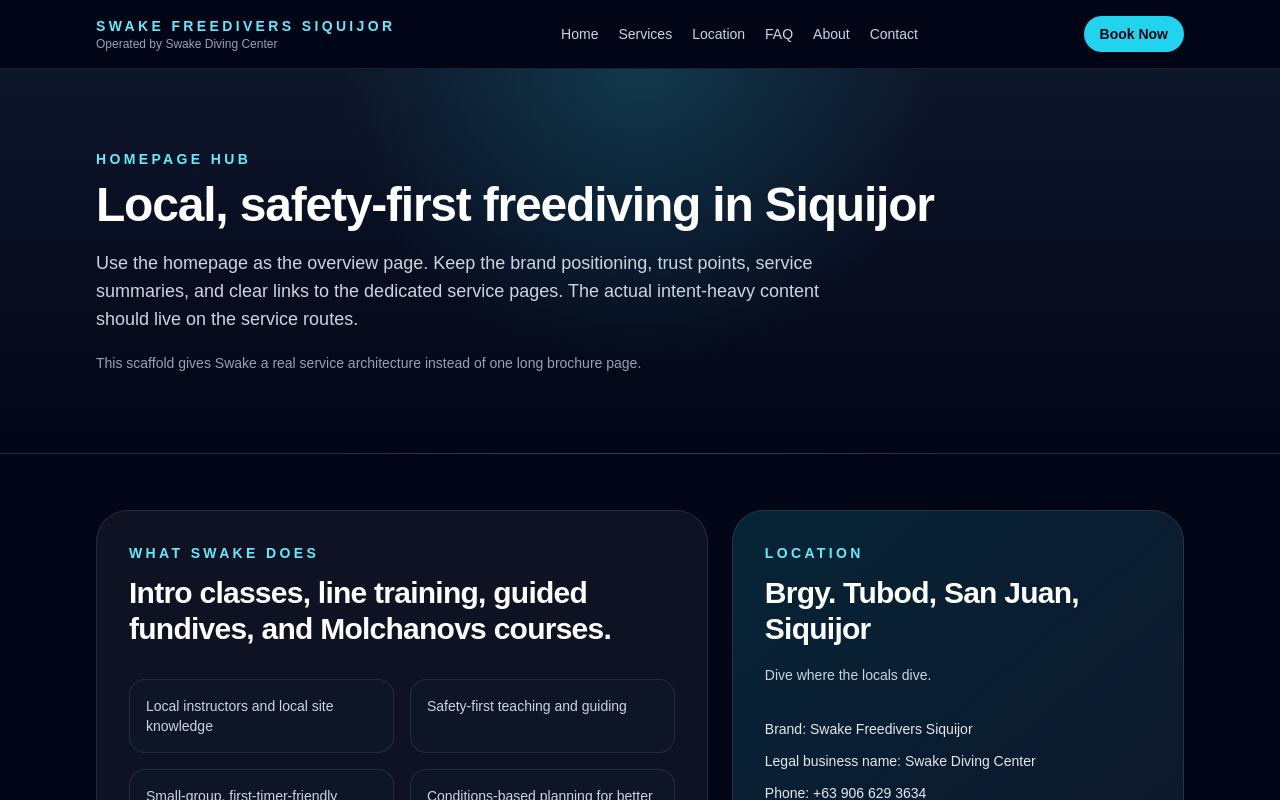
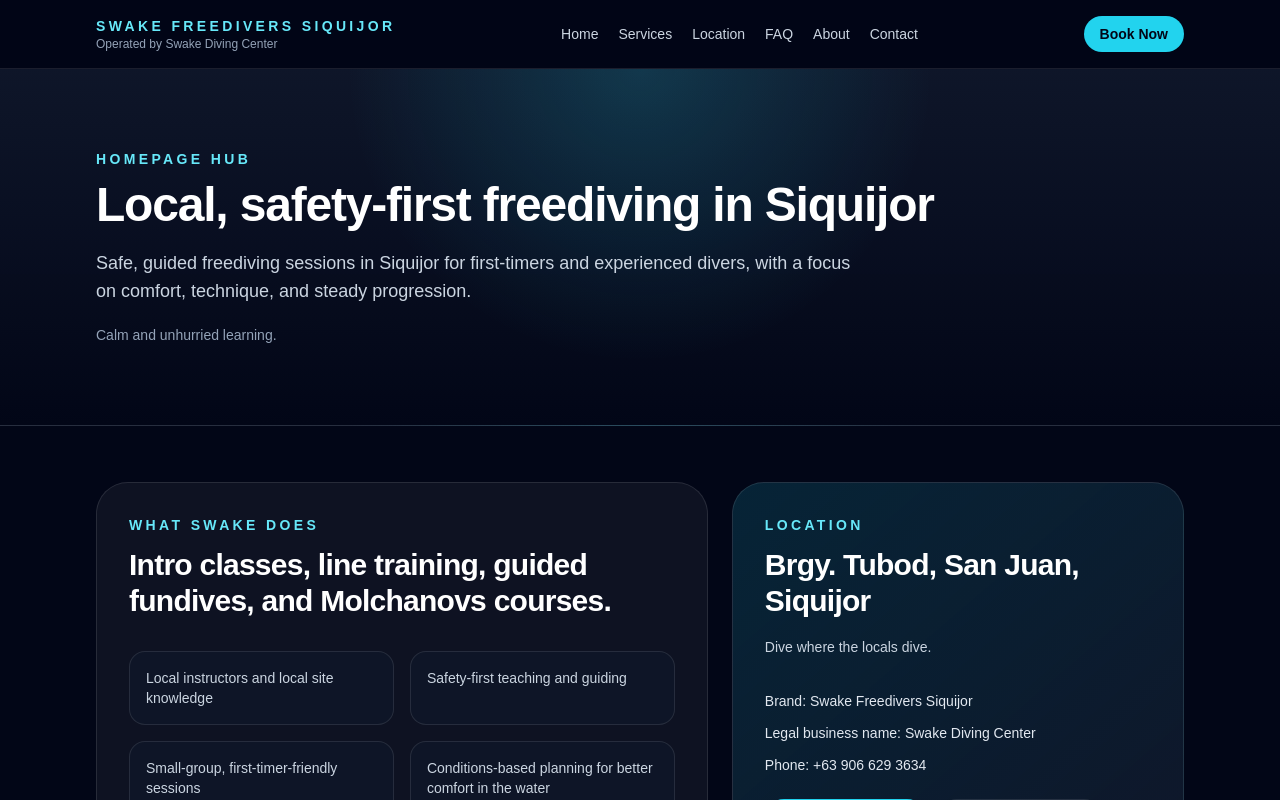
Before and after one commit to cbmserino-cyber/swake-diving-center, a Next.js app: page / in a window 1280 px wide. Shown: the top 800 px of the page. Built offline with nearby package versions, Linux system fonts and the light colour scheme.

Commit message:
Update page.tsx

```diff
--- a/app/page.tsx
+++ b/app/page.tsx
@@ -12,8 +12,8 @@
       <PageHero
         eyebrow="Homepage hub"
         title="Local, safety-first freediving in Siquijor"
-        description="Use the homepage as the overview page. Keep the brand positioning, trust points, service summaries, and clear links to the dedicated service pages. The actual intent-heavy content should live on the service routes."
-        kicker="This scaffold gives Swake a real service architecture instead of one long brochure page."
+        description="Safe, guided freediving sessions in Siquijor for first-timers and experienced divers, with a focus on comfort, technique, and steady progression."
+        kicker="Calm and unhurried learning."
       />
 
       <section className="mx-auto max-w-6xl px-6 py-14 lg:px-8">
```
